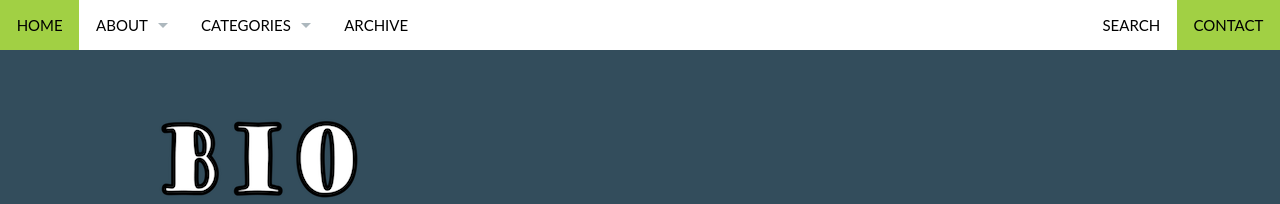
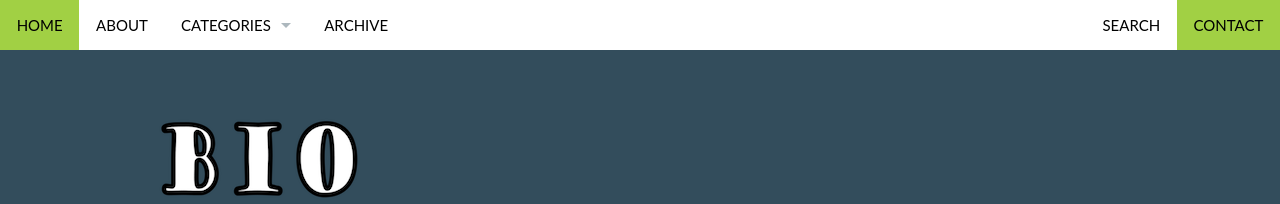
Before and after one commit to tguttata/thatslifesci-1, a Jekyll site: the page built from pages/contact.md, in a window 1280 px wide. Shown: the top 204 px of the page. Built offline with Jekyll 4.4.1, drawn with Linux system fonts in a browser that asks for light colours.

Commit message:
Update navigation.yml

```diff
--- a/_data/navigation.yml
+++ b/_data/navigation.yml
@@ -8,9 +8,6 @@
 - title: "About"
   url: "/info/"
   side: left
-  dropdown:
-  - title: "Meet the Authors"
-    url: "#"
 
 - title: "Categories"
   url: "blog/categories/"
```
